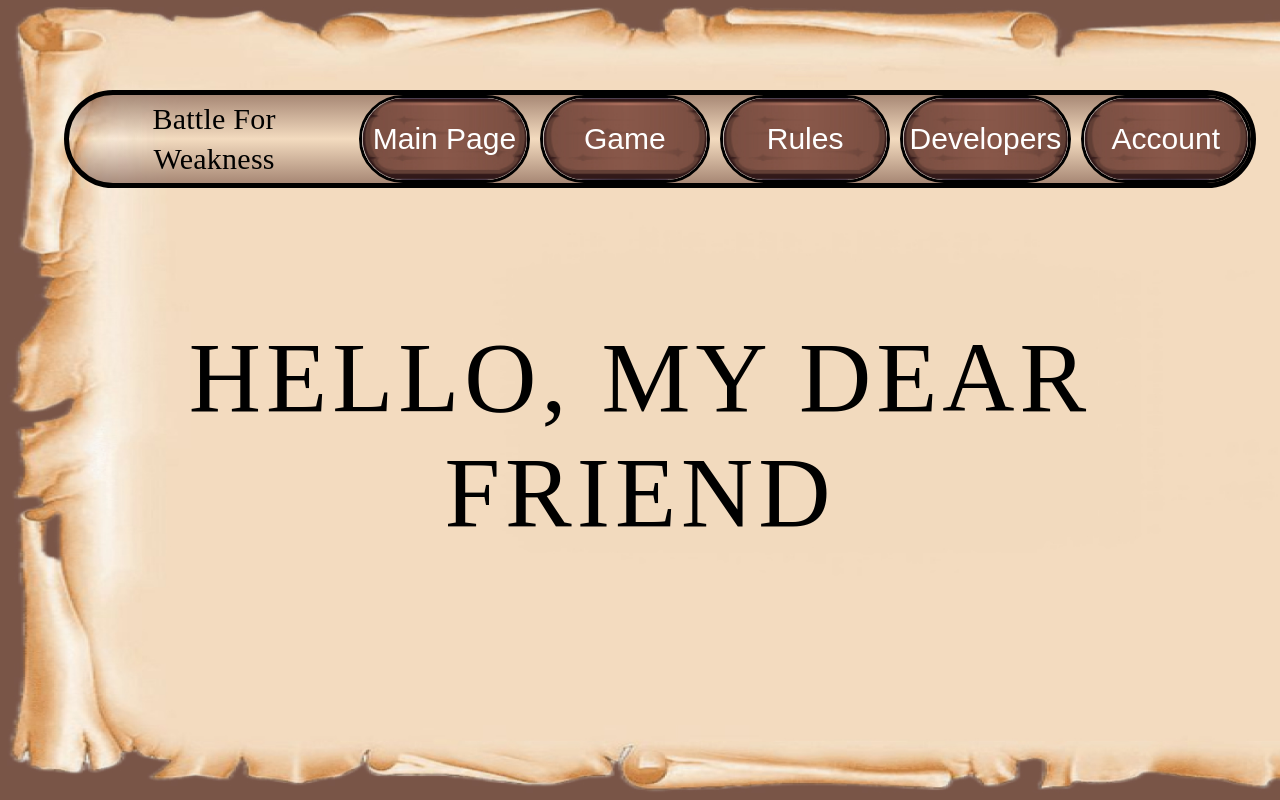
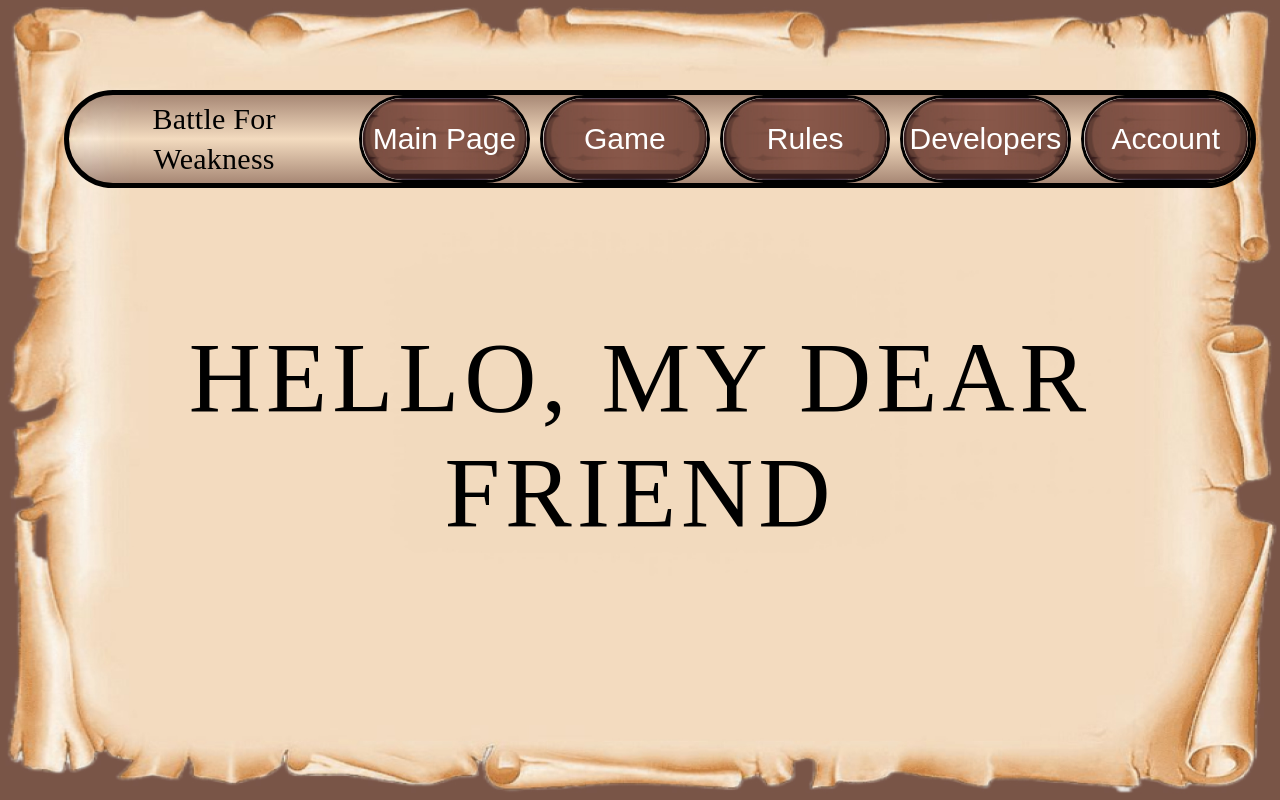
Before and after one commit to quadratishkin/angular, an Angular app in the folder first-angular/: page / in a window 1280 px wide. Built offline with nearby package versions, Linux system fonts and the light colour scheme.

Commit message:
rework size

```diff
--- a/first-angular/src/app/app.component.scss
+++ b/first-angular/src/app/app.component.scss
@@ -3,12 +3,14 @@
   height: 100%;
   position: absolute;
   background-image: url("../assets/Photoes/background.jpg");
-  background-size: cover;
+  background-size: 100% 100%;
+  background-repeat: no-repeat;
 }
 
 .rulesBackground {
   width: initial;
   height: initial;
+  background-repeat: initial;
   background-image: url("../assets/Photoes/background.jpg");
   background-size: 100% 100%;
 }
--- a/first-angular/src/app/toolbar/toolbar.component.scss
+++ b/first-angular/src/app/toolbar/toolbar.component.scss
@@ -12,7 +12,8 @@
   justify-content: space-between;
   align-items: center;
   border: 5px solid #000;
-  padding-inline-start: 30px;
+  padding: 0;
+  padding-left: 30px;
   border-radius: 55px;
   min-height: 60px;
   width: 90%;
@@ -32,10 +33,10 @@
 
 .containerTool {
   margin-left: 30px;
+  height: auto;
   gap: 10px;
   display: flex;
   justify-content: space-between;
-  align-items: center;
 }
 
 .menuBtn {
```
